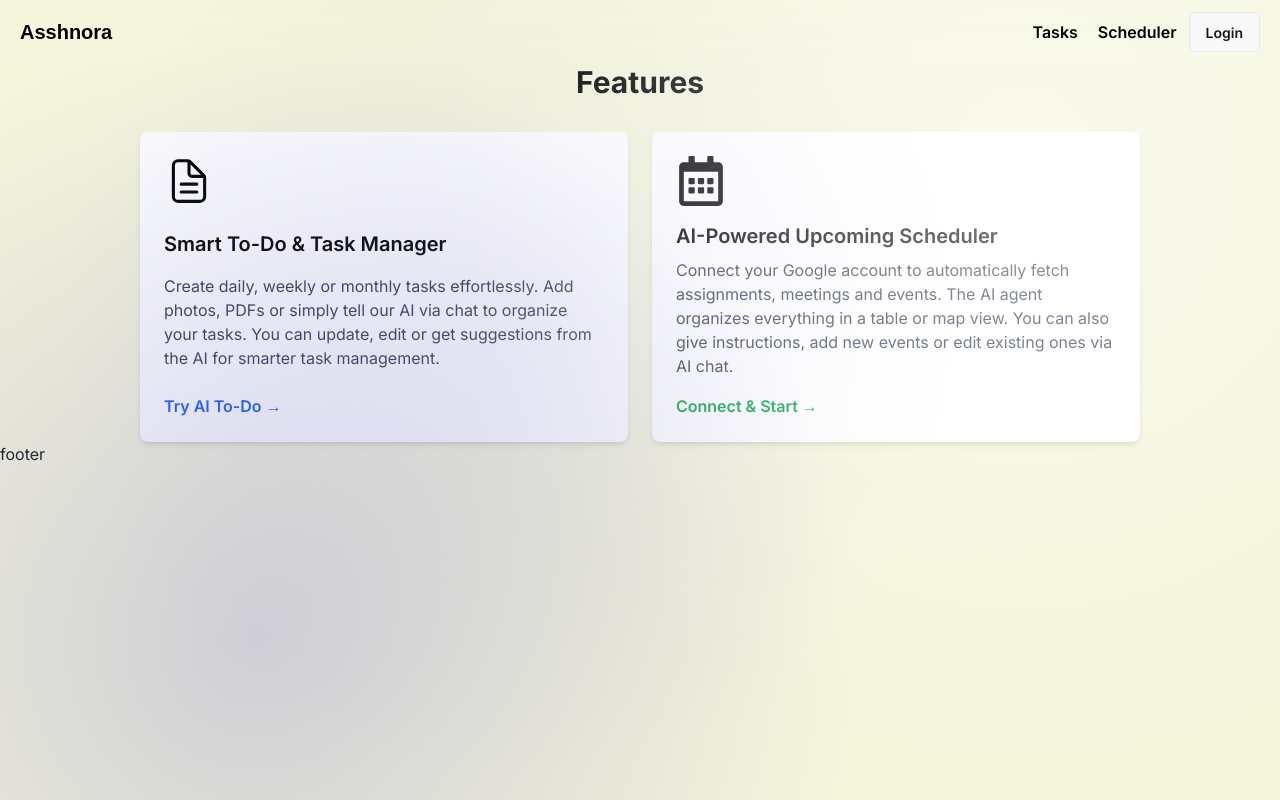
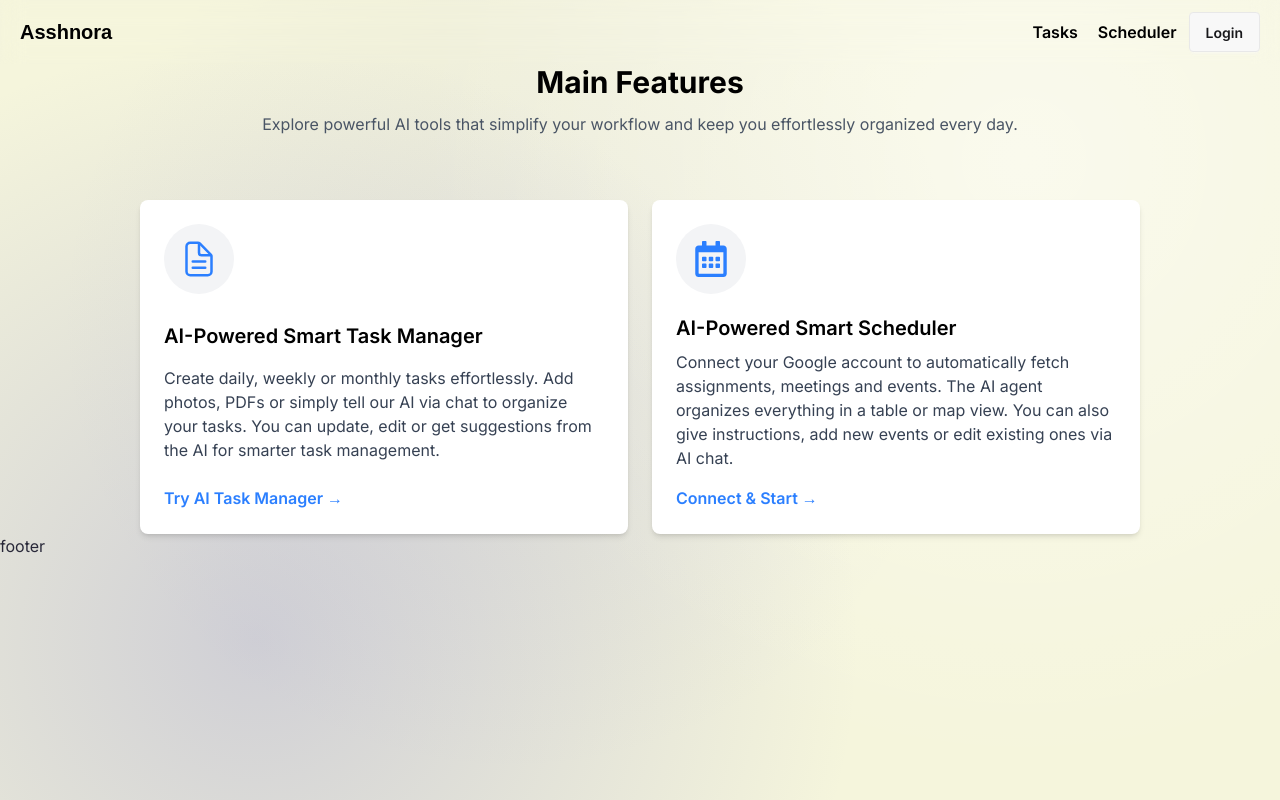
Before and after one commit to tahmid-khan-hub/Asshnora, a Next.js app: page / in a window 1280 px wide. Built offline with nearby package versions, Linux system fonts and the light colour scheme; a web font is replaced by a local one.

Commit message:
Updated the features section text and styles

```diff
--- a/src/app/Features/Features.tsx
+++ b/src/app/Features/Features.tsx
@@ -5,29 +5,36 @@ import { IoDocumentTextOutline } from "react-icons/io5";
 const Features = () => {
   return (
     <div>
-        <h1 className="text-center font-bold text-3xl mb-8">Features</h1>
-    <div className="flex flex-col md:flex-row max-w-[1000px] mx-auto gap-6">
+    <h1 className="text-center font-bold text-3xl mb-3 relative z-10">Main Features</h1>
+    <p className="text-center text-gray-600 mb-16 relative z-10">
+      Explore powerful AI tools that simplify your workflow and keep you effortlessly organized every day.
+    </p>
+    <div className="flex flex-col md:flex-row max-w-[1000px] mx-auto gap-6 relative z-10">
       {/* Feature 1: To-Do / Tasks */}
       <div className="flex flex-col items-start bg-white shadow-md rounded-lg p-6 flex-1 justify-between">
-        <div className="text-4xl mb-4"><IoDocumentTextOutline size={50}/></div>
+        <div className="w-[70px] h-[70px] flex items-center justify-center bg-gray-100 rounded-full mb-5">
+          <p className="text-blue-500 text-2xl"><IoDocumentTextOutline size={40}/></p>
+        </div>
         <h3 className="text-xl font-semibold mb-2">
-          Smart To-Do & Task Manager
+          AI-Powered Smart Task Manager
         </h3>
         <p className="text-gray-700 mb-4">
           Create daily, weekly or monthly tasks effortlessly. Add photos, PDFs
           or simply tell our AI via chat to organize your tasks. You can update,
           edit or get suggestions from the AI for smarter task management.
         </p>
-        <button className="text-blue-600 font-semibold hover:underline">
-          Try AI To-Do →
+        <button className="text-blue-500 font-semibold hover:underline">
+          Try AI Task Manager →
         </button>
       </div>
 
       {/* Feature 2: Upcoming / Scheduler */}
       <div className="flex flex-col items-start bg-white shadow-md rounded-lg p-6 flex-1 justify-between">
-        <div className="text-4xl mb-4"><FaRegCalendarAlt size={50} /></div>
+        <div className="w-[70px] h-[70px] flex items-center justify-center bg-gray-100 rounded-full mb-5">
+          <p className="text-blue-500 text-2xl"><FaRegCalendarAlt size={36} /></p>
+        </div>
         <h3 className="text-xl font-semibold mb-2">
-          AI-Powered Upcoming Scheduler
+          AI-Powered Smart Scheduler
         </h3>
         <p className="text-gray-700 mb-4 ">
           Connect your Google account to automatically fetch assignments,
@@ -35,7 +42,7 @@ const Features = () => {
           map view. You can also give instructions, add new events or edit
           existing ones via AI chat.
         </p>
-        <button className="text-green-600 font-semibold hover:underline">
+        <button className="text-blue-500 font-semibold hover:underline">
           Connect & Start →
         </button>
       </div>
```
